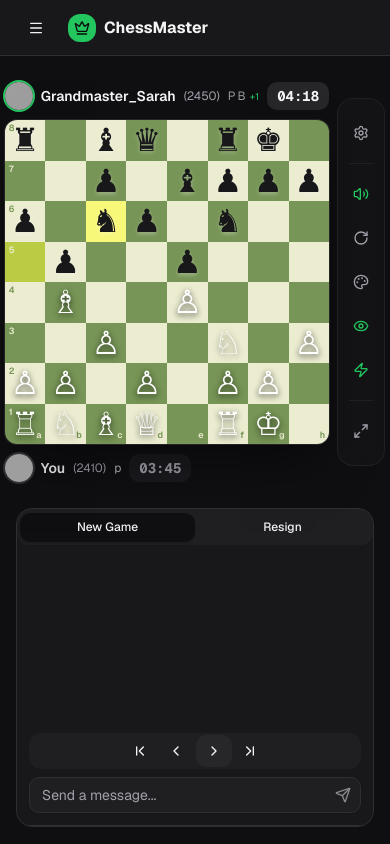
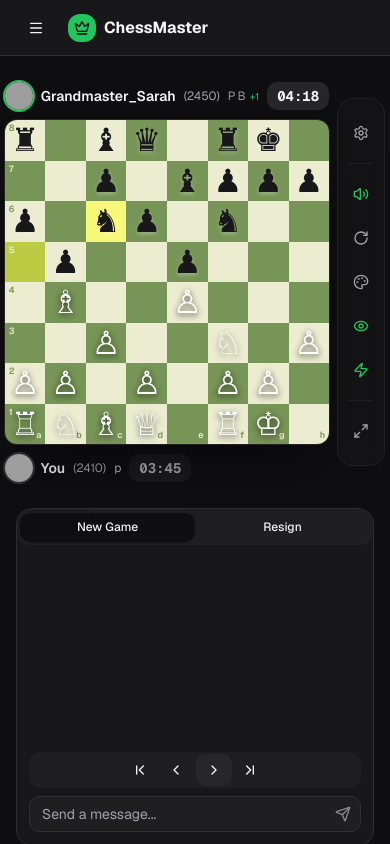
Before and after one commit to Prajjwal-visalter-ego/chess-ui, a Next.js app: page / in a window 390 px wide. Built offline with nearby package versions, Linux system fonts and the light colour scheme; grey boxes are pictures that could not be loaded.

Commit message:
fix: set definite height for side panel on mobile
Ensure ScrollArea renders correctly with fixed side panel height.

```diff
--- a/app/page.tsx
+++ b/app/page.tsx
@@ -150,12 +150,15 @@ export default function ChessGame() {
           </div>
         </div>
 
-        {/* Side Panel: Move History & Controls */}
+        {/* Side Panel: Move History & Controls
+            - Mobile: Definite height (h-[40vh]) so inner flex-1 ScrollArea renders
+            - Desktop: Fills available height next to play area
+        */}
         <div
           className={cn(
-            "flex flex-col bg-card rounded-xl border border-border overflow-hidden",
+            "flex flex-col bg-card rounded-xl border border-border overflow-hidden shrink-0",
             "w-full lg:flex-1 lg:min-w-[300px] lg:max-w-[400px]",
-            "h-auto lg:h-full max-h-[50vh] lg:max-h-none"
+            "h-[40vh] lg:h-full"
           )}
         >
           {/* Game Controls */}
```
